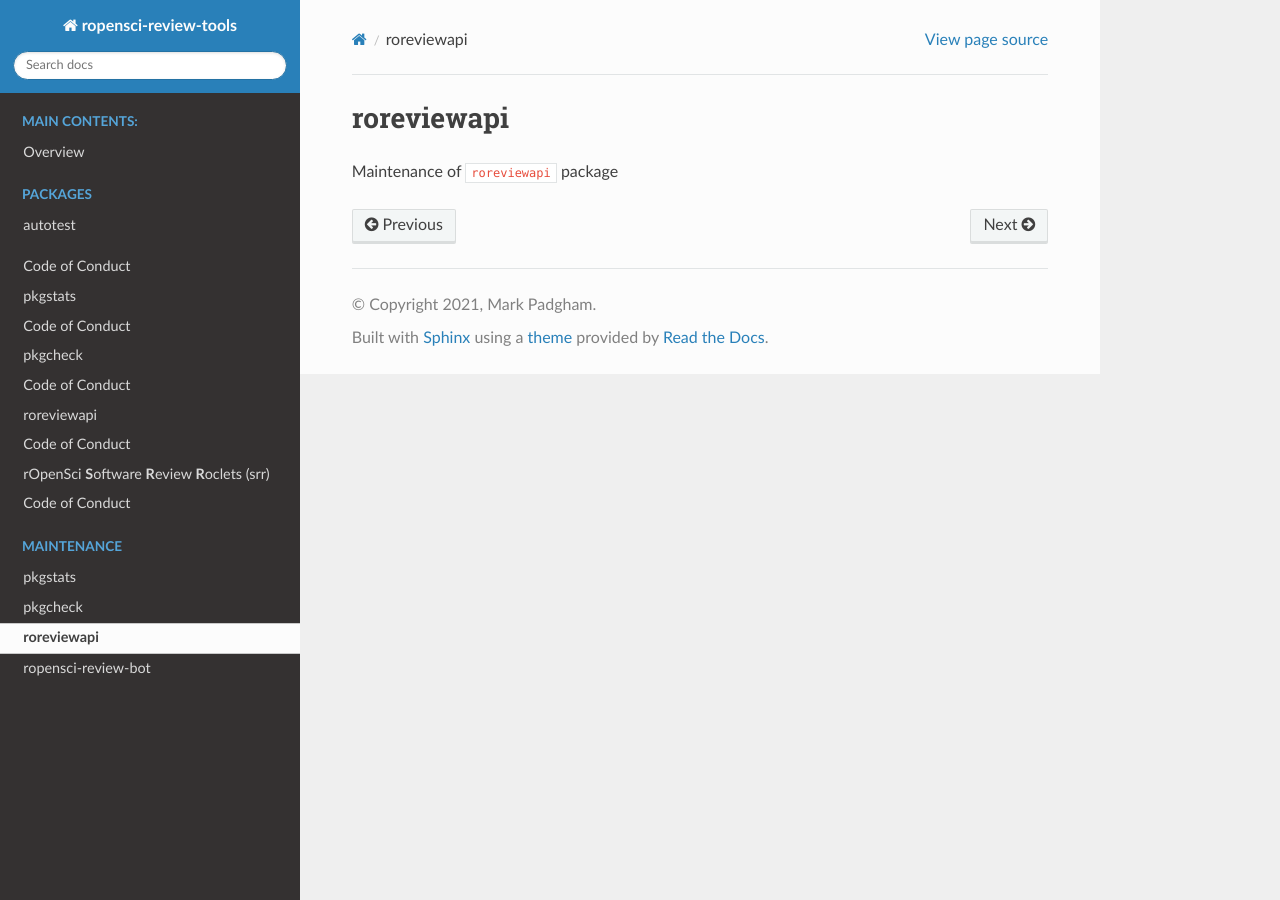
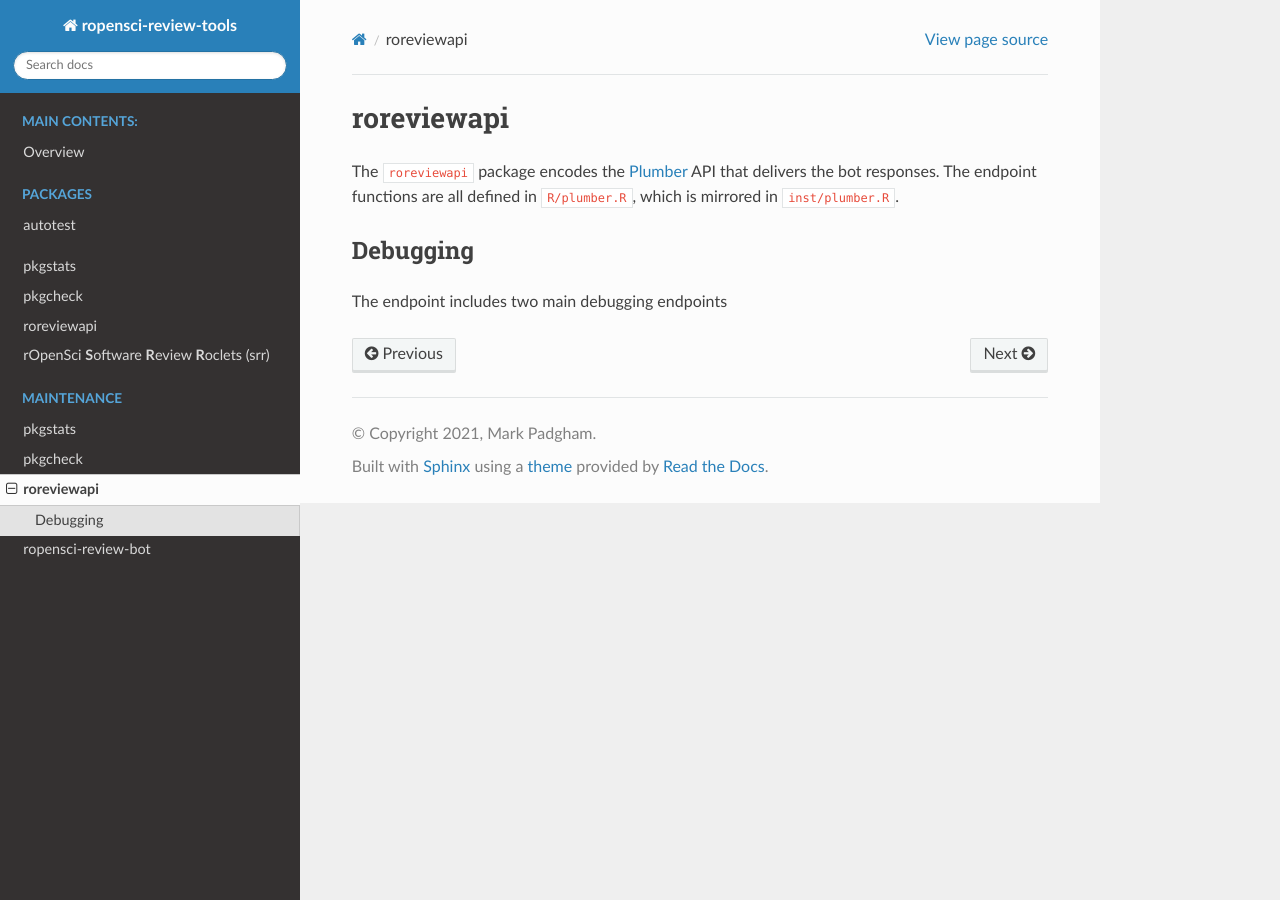
Before and after one commit to ropensci-review-tools/ropensci-review-tools, a Sphinx documentation site: the page built from docs/maintenance/roreviewapi.md, in a window 1280 px wide. Built offline with Sphinx 7.4.7 and the Read the Docs theme 2.0.0, drawn with Linux system fonts in a browser that asks for light colours; pages that are not in the unit, such as notebooks, are missing from menus.

Commit message:
fix CoC section levels

```diff
--- a/docs/maintenance/roreviewapi.md
+++ b/docs/maintenance/roreviewapi.md
@@ -1,4 +1,11 @@
 
 # roreviewapi
 
-Maintenance of `roreviewapi` package
+The `roreviewapi` package encodes the [Plumber](https://rplumber.io) API that
+delivers the bot responses. The endpoint functions are all defined in
+[`R/plumber.R`](https://github.com/ropensci-review-tools/roreviewapi/blob/main/R/plumber.R),
+which is mirrored in `inst/plumber.R`.
+
+## Debugging
+
+The endpoint includes two main debugging endpoints
```
Also changed, not shown: docs/autotest/autotest.md (+1 -1 lines), docs/pkgcheck/pkgcheck.md (+1 -1 lines), docs/pkgstats/pkgstats.md (+1 -1 lines), docs/roreviewapi/roreviewapi.md (+1 -1 lines), docs/srr/srr.md (+1 -1 lines).
